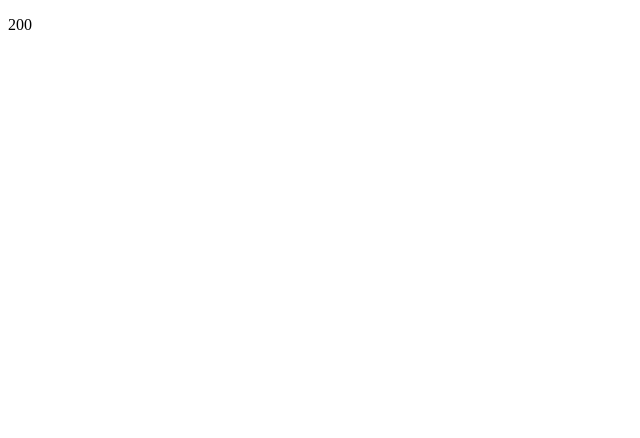
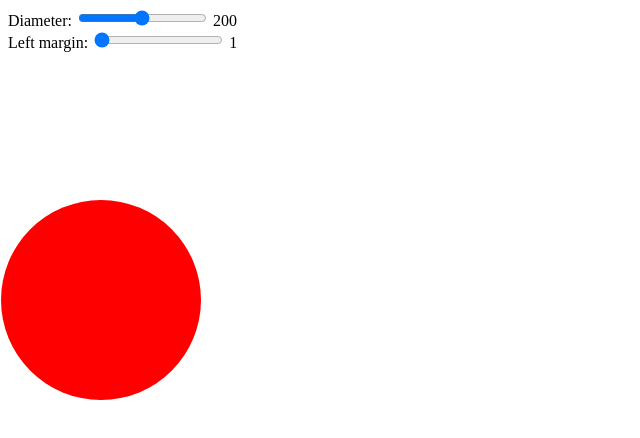
Before and after one commit to karan/ng-sample, a plain HTML site: page index.html in a window 1280 px wide. Shown: the whole page, without its empty margins (0-640 px from the left). Drawn offline with nearby package versions, Linux system fonts and the light colour scheme.

Commit message:
some basic stuff

```diff
--- a/index.html
+++ b/index.html
@@ -11,16 +11,47 @@
 
       $scope.user = {
         diameter: 200,
+        left: 0,
         style: {},
+      };
+
+      $scope.calcStyle = function(user) {
+        user.style = {
+          width: user.diameter + 'px',
+          height: user.diameter + 'px',
+          left: user.left + 'px',
+        };
+      };
+
+      $scope.style = function(user) {
+        return user.style;
       };
 
     });
   </script>
+
+  <style>
+    #circle {
+      border-radius: 50%;
+      width: 200px;
+      height: 200px;
+      top: 200px;
+      left: 0px;
+      background: red;
+      position: absolute;
+      transition: 1s;
+      max-width: 400px;
+      max-height: 400px;
+    }
+  </style>
 </head>
 <body ng-app="app">
 
   <div ng-controller="MyCtrl">
-    <p>{{user.diameter}}</p>
+    Diameter: <input type="range" ng-model="user.diameter" ng-change="calcStyle(user)" min="1" max="400" /> {{ user.diameter }}
+    <br>
+    Left margin: <input type="range" ng-model="user.left" ng-change="calcStyle(user)" min="1" max="400" /> {{ user.left }}
+    <div id="circle" ng-style="style(user)"></div>
   </div>
 
 </body>
```
